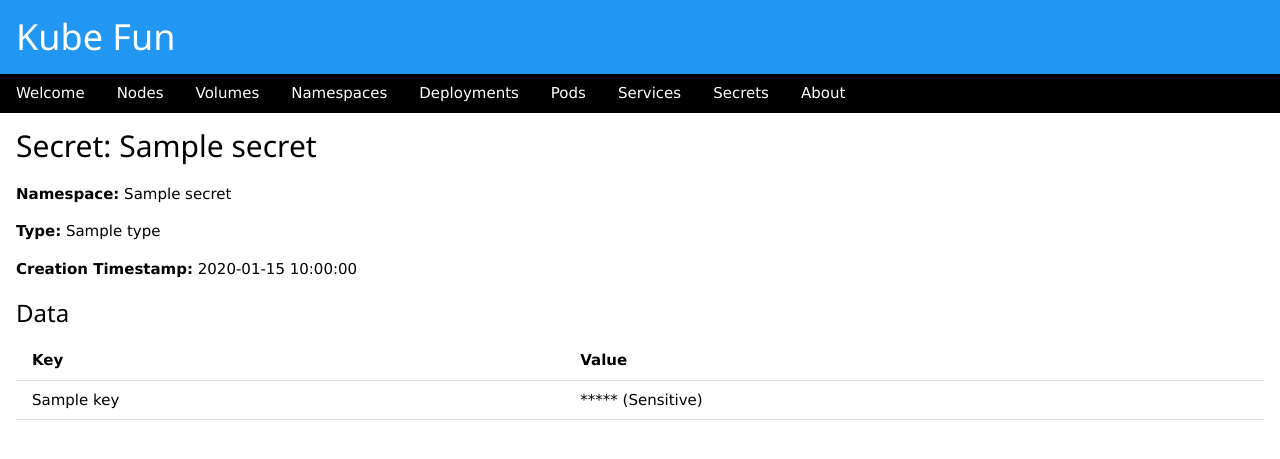
After one commit to owhere/kubefun, a Flask app: template templates/secret_details.html in a window 1280 px wide. The commit adds this page. Shown: the top 459 px of the page. Run offline with Flask 3, Linux system fonts and the light colour scheme; the template is opened without the code that fills it: most values are stand-ins (such as "Sample title", 1, 10 or a date in 2020); some libraries are stand-ins or nearby versions.

Commit message:
display secrets

```diff
--- /dev/null
+++ b/templates/secret_details.html
@@ -0,0 +1,28 @@
+{% extends "base.html" %}
+
+{% block content %}
+<h2>Secret: {{ secret.name }}</h2>
+<p><strong>Namespace:</strong> {{ secret.namespace }}</p>
+<p><strong>Type:</strong> {{ secret.type }}</p>
+<p><strong>Creation Timestamp:</strong> {{ secret.creation_timestamp }}</p>
+
+<h3>Data</h3>
+<table class="w3-table w3-bordered w3-striped">
+    <thead>
+        <tr>
+            <th>Key</th>
+            <th>Value</th>
+        </tr>
+    </thead>
+    <tbody>
+        {% for key, value in secret.data.items() %}
+        <tr>
+            <td>{{ key }}</td>
+            <td>
+                ***** (Sensitive)
+            </td>
+        </tr>
+        {% endfor %}
+    </tbody>
+</table>
+{% endblock %}
--- a/templates/secrets.html
+++ b/templates/secrets.html
@@ -24,7 +24,7 @@
     <tbody>
         {% for secret in secrets %}
         <tr>
-            <td>{{ secret.name }}</td>
+            <td><a href="{{ url_for('secret_details', namespace=secret.namespace, secret_name=secret.name) }}">{{ secret.name }}</a></td>
             <td>{{ secret.namespace }}</td>
             <td>{{ secret.type }}</td>
         </tr>
```
Also changed, not shown: src/k8s_client.py (+26 -0 lines), src/routes.py (+10 -1 lines).
